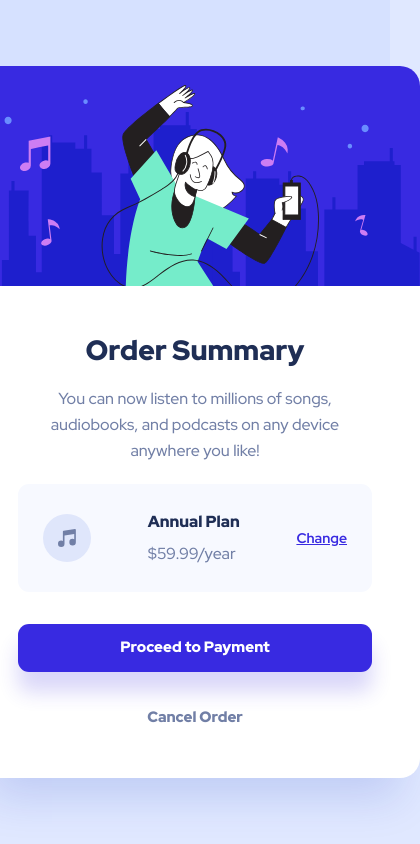
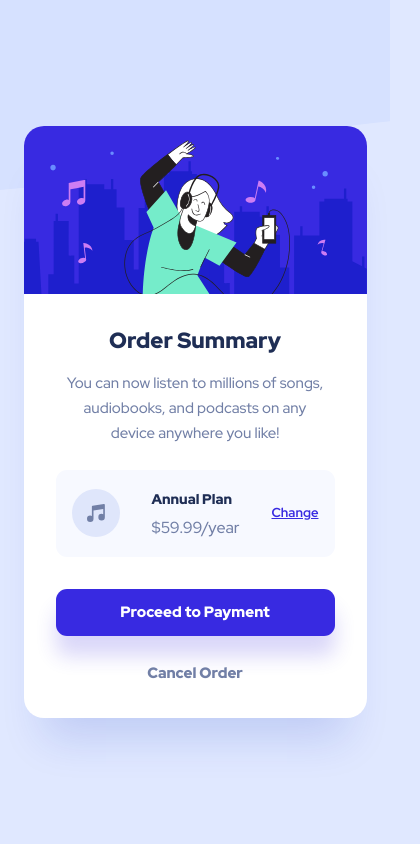
Before and after one commit to tokhirboiskhonov/Order-summary-component, a plain HTML site: page index.html in a window 390 px wide. Shown: the whole page, 420 px wide, since content can reach past the window. Drawn offline with nearby package versions, Linux system fonts and the light colour scheme.

Commit message:
feat: add CSS styles >= 500px mobile screens

```diff
--- a/css/style.css
+++ b/css/style.css
@@ -195,3 +195,57 @@ img {
   only screen and (min-resolution: 192dpi),
   only screen and (min-resolution: 2dppx) {
 }
+@media only screen and (max-width: 500px) {
+  body {
+    padding: 24px;
+    background-image: url(/images/pattern-background-mobile.svg);
+    background-repeat: no-repeat;
+    background-position: center top;
+    background-size: 639px 194px;
+  }
+
+  .order-summary-card__img {
+    object-fit: contain;
+  }
+
+  .order-summary-card__wrapper {
+    padding: 32px;
+  }
+
+  .order-summary-card__title {
+    margin-bottom: 16px;
+    font-size: 22px;
+  }
+
+  .order-summary-card__description {
+    max-width: 263px;
+    margin: 0 auto;
+    margin-bottom: 24px;
+    font-size: 15px;
+    line-height: 25px;
+  }
+
+  .order-summary-card__plan {
+    width: 279px;
+    padding: 16px;
+  }
+
+  .order-summary-card__plan--inner {
+    gap: 3px;
+  }
+
+  .order-summary-card__plan--inner p {
+    font-size: 14px;
+  }
+
+  .order-summary-card__link {
+    font-size: 13px;
+    font-weight: 700;
+  }
+
+  .payment-button {
+    max-width: 279px;
+    width: 100%;
+    margin-bottom: 24px;
+  }
+}
```
